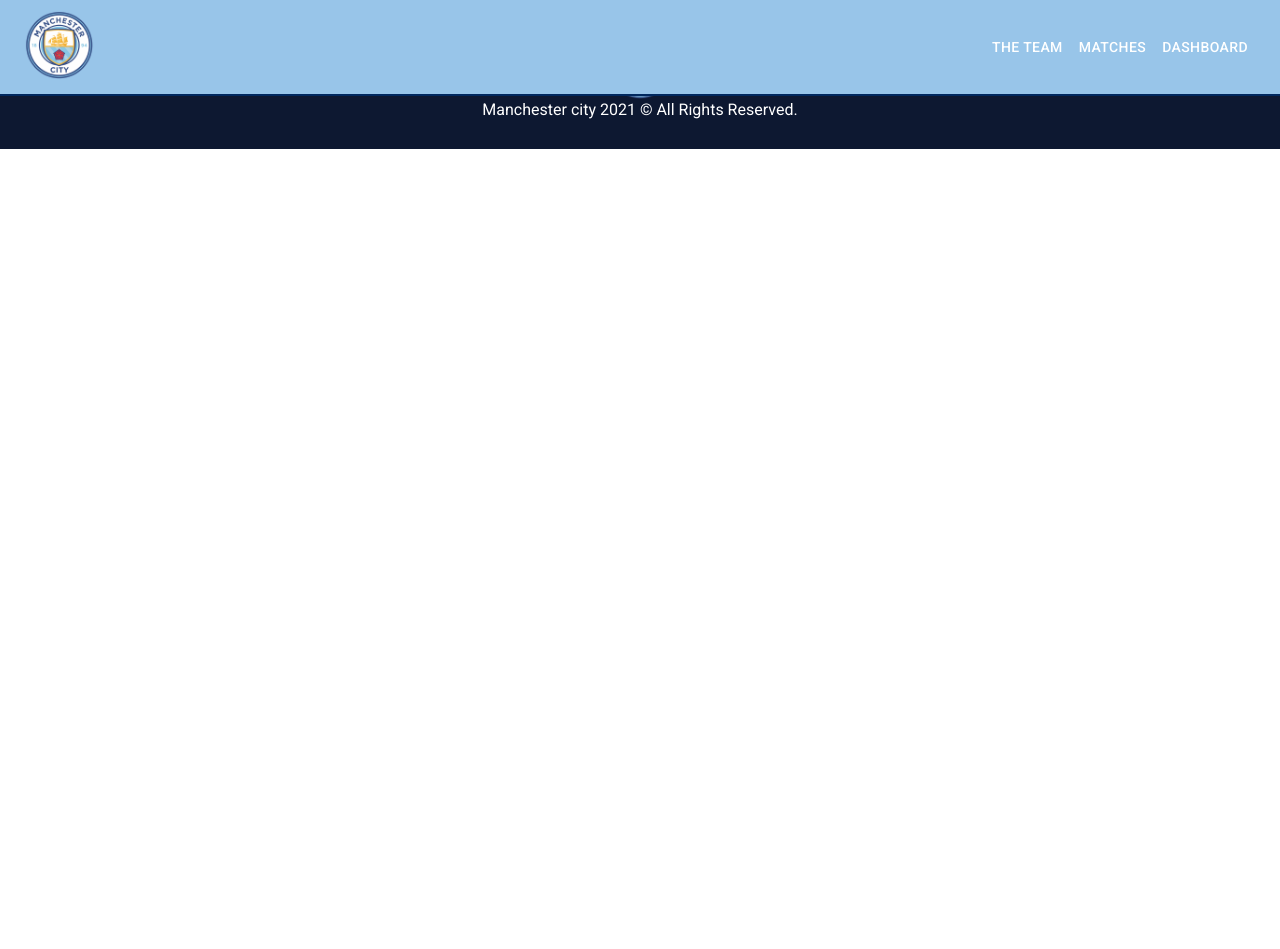
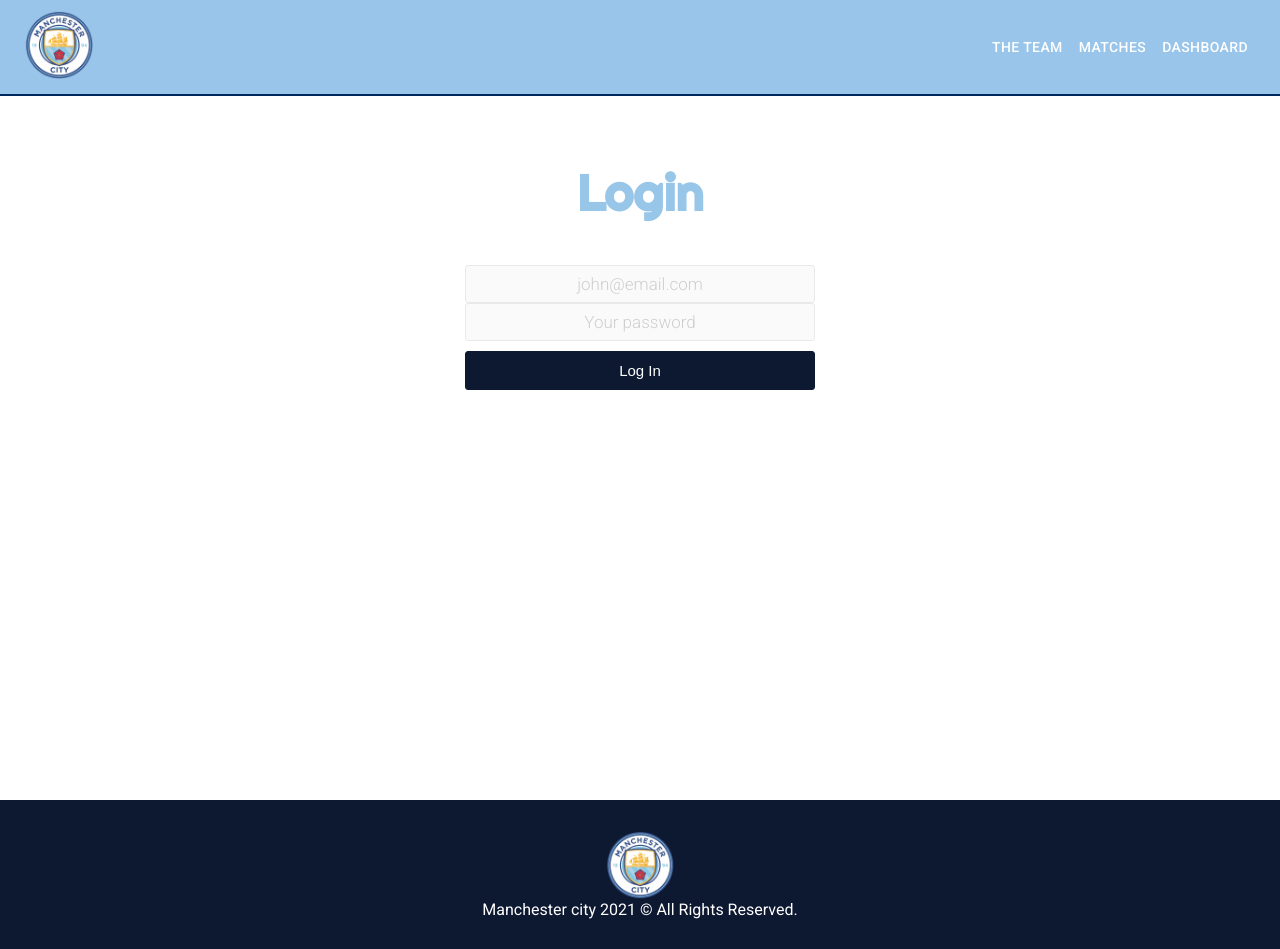
Before and after one commit to ayush-devshark/Football-club-React, a React (Create React App) app: page /sign_in in a window 1280 px wide. Before the commit the page ends 800 px from the top, so only its background shows below. Built offline with nearby package versions, Linux system fonts and the light colour scheme.

Commit message:
add login form

```diff
--- a/src/App.js
+++ b/src/App.js
@@ -3,6 +3,7 @@
 import Footer from './components/Header_footer/Footer';
 import Header from './components/Header_footer/Header';
 import Home from './components/Home/index';
+import SignIn from './components/SignIn/index';
 
 function App() {
     return (
@@ -12,8 +13,10 @@
                 <Route path='/' exact>
                     <Home />
                 </Route>
-                <Route path='/users' component=''></Route>
-                <Route path='/'></Route>
+                {/* <Route path='/users'></Route> */}
+                <Route path='/sign_in'>
+                    <SignIn />
+                </Route>
             </Switch>
             <Footer />
         </BrowserRouter>
--- /dev/null
+++ b/src/components/SignIn/index.js
@@ -0,0 +1,73 @@
+import React, { useState } from 'react';
+import { CircularProgress } from '@material-ui/core';
+import { Redirect } from 'react-router-dom';
+import { useFormik } from 'formik';
+import * as Yup from 'yup';
+
+const SignIn = () => {
+    const [isLoading, setIsLoading] = useState(false);
+
+    const formik = useFormik({
+        initialValues: {
+            email: '',
+            password: '',
+        },
+        validationSchema: Yup.object({
+            email: Yup.string()
+                .email('Invalid email address')
+                .required('The email is required'),
+            password: Yup.string().required('The password is required'),
+        }),
+        onSubmit: values => {
+            setIsLoading(true);
+            console.log(values);
+        },
+    });
+
+    return (
+        <div className='container'>
+            <div className='signin_wrapper' style={{ margin: '100px' }}>
+                <form onSubmit={formik.handleSubmit}>
+                    <h2>Login</h2>
+                    <input
+                        name='email'
+                        placeholder='john@email.com'
+                        onChange={formik.handleChange}
+                        onBlur={formik.handleBlur}
+                        value={formik.values.email}
+                    />
+
+                    {formik.touched.email && formik.errors.email ? (
+                        <div className='error_label'>{formik.errors.email}</div>
+                    ) : null}
+
+                    <input
+                        type='password'
+                        name='password'
+                        placeholder='Your password'
+                        onChange={formik.handleChange}
+                        onBlur={formik.handleBlur}
+                        value={formik.values.password}
+                    />
+
+                    {formik.touched.password && formik.errors.password ? (
+                        <div className='error_label'>
+                            {formik.errors.password}
+                        </div>
+                    ) : null}
+
+                    {isLoading ? (
+                        <CircularProgress
+                            color='secondary'
+                            className='progress'
+                        />
+                    ) : (
+                        <button type='submit'>Log In</button>
+                    )}
+                </form>
+            </div>
+        </div>
+    );
+};
+
+export default SignIn;
```
